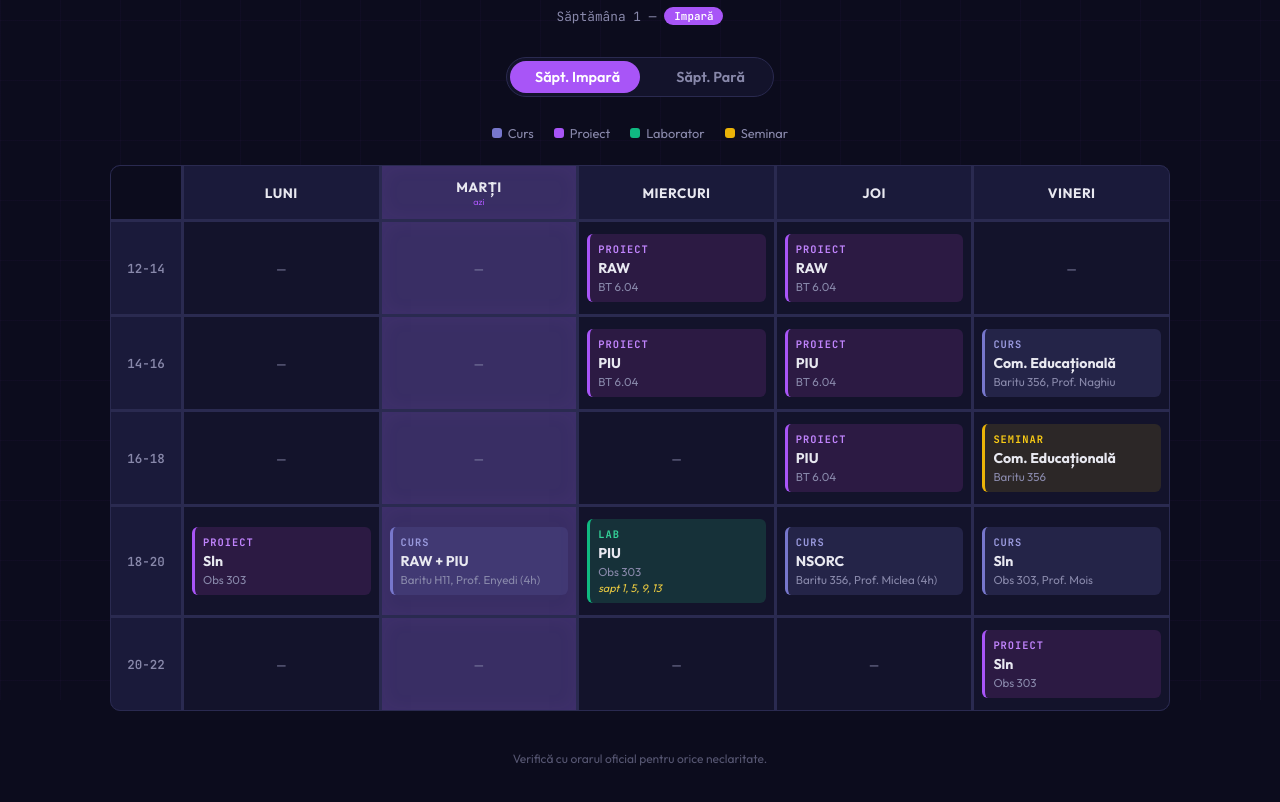
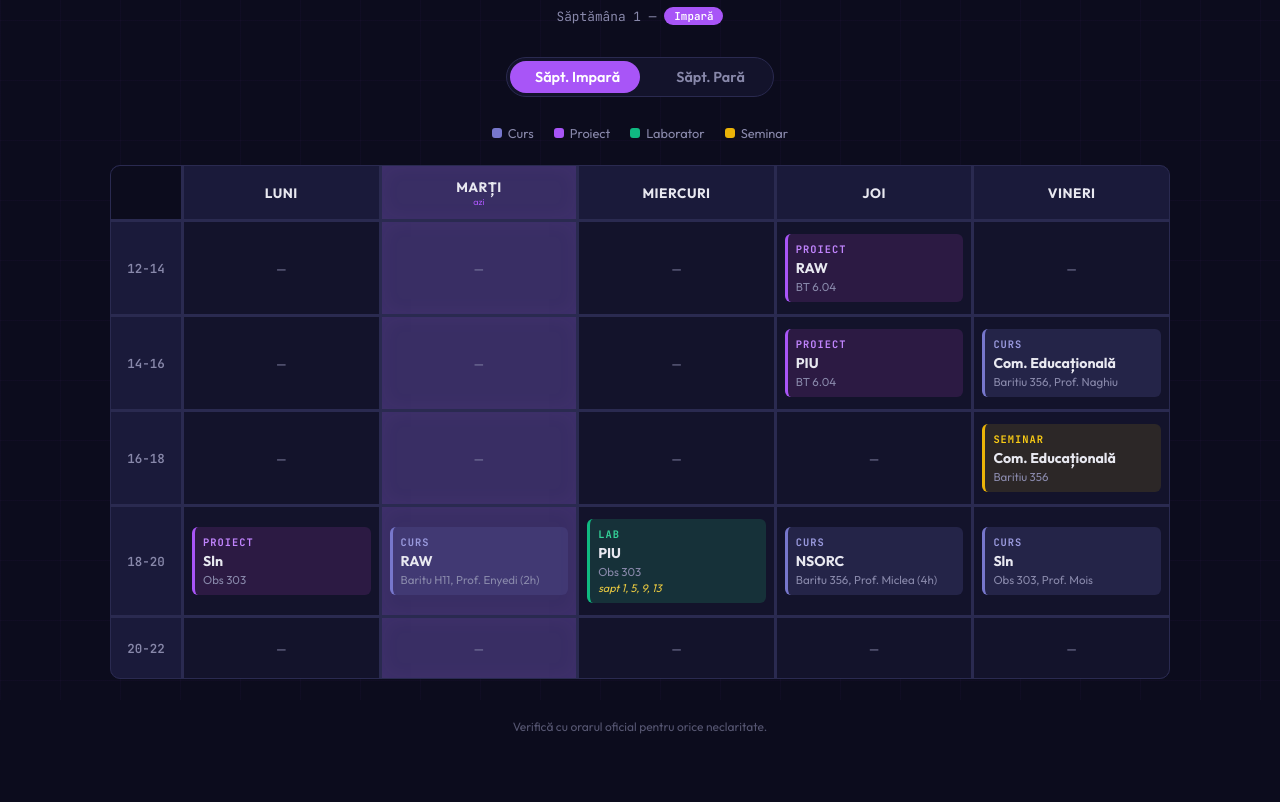
Before and after one commit to DroptheKraken/classesSchedule, a plain HTML site: page index.html in a window 1280 px wide. Shown: the part 100-902 px from the top of the page. Drawn offline with Linux system fonts and the light colour scheme.

Commit message:
update to schedule

```diff
--- a/index.html
+++ b/index.html
@@ -219,24 +219,20 @@ const schedule = {
       '18-20': [{ type: 'proiect', name: 'Sln', loc: 'Obs 303' }]
     },
     marti: {
-      '18-20': [{ type: 'curs', name: 'RAW + PIU', loc: 'Baritu H11, Prof. Enyedi (4h)' }]
+      '18-20': [{ type: 'curs', name: 'RAW ', loc: 'Baritu H11, Prof. Enyedi (2h)' }]
     },
     miercuri: {
-      '12-14': [{ type: 'proiect', name: 'RAW', loc: 'BT 6.04' }],
-      '14-16': [{ type: 'proiect', name: 'PIU', loc: 'BT 6.04' }],
       '18-20': [{ type: 'lab', name: 'PIU', loc: 'Obs 303', note: 'sapt 1, 5, 9, 13' }]
     },
     joi: {
       '12-14': [{ type: 'proiect', name: 'RAW', loc: 'BT 6.04' }],
       '14-16': [{ type: 'proiect', name: 'PIU', loc: 'BT 6.04' }],
-      '16-18': [{ type: 'proiect', name: 'PIU', loc: 'BT 6.04' }],
       '18-20': [{ type: 'curs', name: 'NSORC', loc: 'Baritu 356, Prof. Miclea (4h)' }]
     },
     vineri: {
-      '14-16': [{ type: 'curs', name: 'Com. Educațională', loc: 'Baritu 356, Prof. Naghiu' }],
-      '16-18': [{ type: 'seminar', name: 'Com. Educațională', loc: 'Baritu 356' }],
+      '14-16': [{ type: 'curs', name: 'Com. Educațională', loc: 'Baritiu 356, Prof. Naghiu' }],
+      '16-18': [{ type: 'seminar', name: 'Com. Educațională', loc: 'Baritiu 356' }],
       '18-20': [{ type: 'curs', name: 'Sln', loc: 'Obs 303, Prof. Mois' }],
-      '20-22': [{ type: 'proiect', name: 'Sln', loc: 'Obs 303' }]
     }
   },
   even: {
@@ -244,20 +240,15 @@ const schedule = {
       '18-20': [{ type: 'lab', name: 'NSORC', loc: 'BT 6.03', note: 'sapt 2, 6, 10, 14' }]
     },
     marti: {
-      '18-20': [{ type: 'curs', name: 'RAW + PIU', loc: 'Baritu H11, Prof. Enyedi (4h)' }]
+      '18-20': [{ type: 'curs', name: 'PIU', loc: 'Baritu H11, Prof. Enyedi (4h)' }]
     },
     miercuri: {
       '18-20': [{ type: 'lab', name: 'RAW', loc: 'Obs 303', note: 'sapt 2, 6, 10, 14' }]
-    },
-    joi: {
-      '16-18': [{ type: 'proiect', name: 'RAW', loc: 'BT 6.04' }],
-      '18-20': [{ type: 'curs', name: 'NSORC', loc: 'Baritu 356, Prof. Miclea (4h)' }]
     },
     vineri: {
       '14-16': [{ type: 'curs', name: 'Com. Educațională', loc: 'Baritu 356, Prof. Naghiu' }],
       '16-18': [{ type: 'seminar', name: 'Com. Educațională', loc: 'Baritu 356' }],
       '18-20': [
-        { type: 'curs', name: 'Sln', loc: 'Obs 303, Prof. Mois' },
         { type: 'lab', name: 'Sln', loc: 'Obs 303', note: 'sapt 2, 6, 10, 14' }
       ]
     }
```
